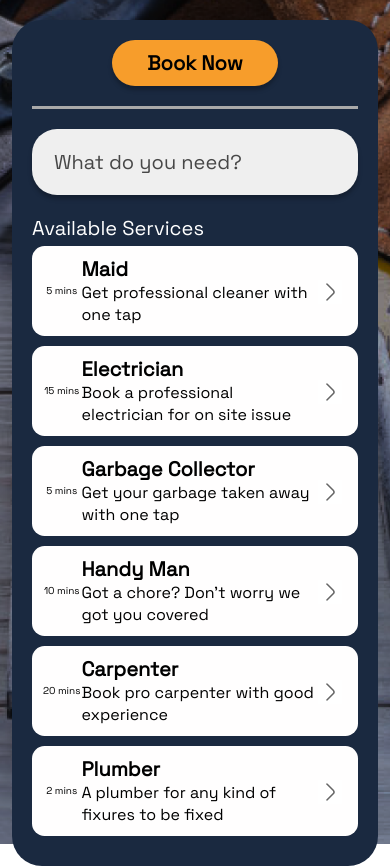
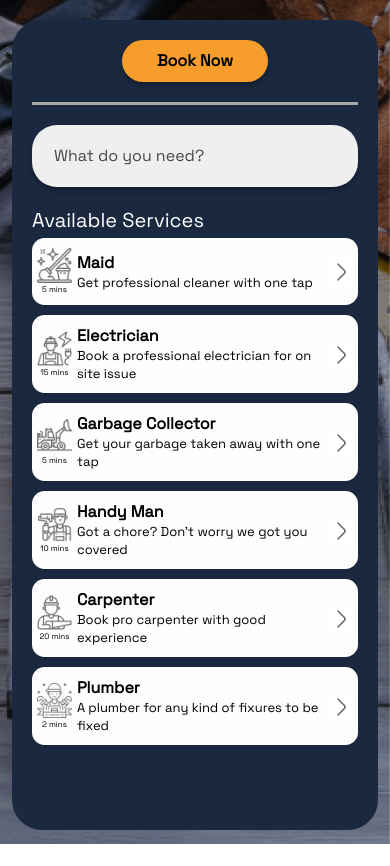
Before and after one commit to sakshgupta/Local_Seva, a React (Create React App) app in the folder client/: page / in a window 390 px wide. After the commit the page ends 844 px from the top, so only its background shows below. Built offline with nearby package versions, Linux system fonts and the light colour scheme.

Commit message:
more changes

```diff
--- a/client/src/Folders/AvailableServices/IndividualServices.jsx
+++ b/client/src/Folders/AvailableServices/IndividualServices.jsx
@@ -3,9 +3,12 @@ import rightArrow from "./images/arrowright.png";
 
 function IndividualServices(props) {
   return (
+    <a href="#">
       <div className="individual_services">
         <div className="individual_services_first">
-        <div className="individual_services_image">{props.serviceImage}</div>
+          <div className="individual_services_image">
+            <img src={props.serviceImage} alt={props.serviceImage} />
+          </div>
           <div className="individual_services_duration">
             {props.serviceTime} mins
           </div>
@@ -18,6 +21,7 @@ function IndividualServices(props) {
           <img src={rightArrow} alt="" />
         </div>
       </div>
+    </a>
   );
 }
 
--- a/client/src/Folders/AvailableServices/ServicePage.css
+++ b/client/src/Folders/AvailableServices/ServicePage.css
@@ -7,6 +7,7 @@
   height: 100vh;
   padding-top: 20px;
   padding-left: 20px;
+  /* padding-bottom: 30px; */
 }
 
 .services_provided_container {
@@ -16,6 +17,13 @@
   border-radius: 30px;
   width: 75%;
   padding: 30px 40px;
+  height: 96vh;
+  overflow-y: scroll;
+  /* overflow-y: hidden; */
+}
+
+.services_provided_container::-webkit-scrollbar {
+  display: none;
 }
 
 .services_provided_duration {
@@ -125,13 +133,19 @@
   color: #000000;
 }
 
+.individual_services_image,
+.individual_services_image img {
+  width: 40px;
+  height: 40px;
+}
+
 @media only screen and (max-width: 992px) {
   .services_provided_container {
     width: 90%;
     padding: 20px 20px;
   }
 }
-@media only screen and (max-width: 576px) {
+@media only screen and (max-width: 768px) {
   .services_provided_container {
     width: 100%;
   }
@@ -139,4 +153,56 @@
   .service_page_main {
     padding-left: 0px;
   }
+
+  .services_provided_duration button,
+  .services_search input,
+  .individual_services_name,
+  .services_search input::placeholder {
+    font-size: 18px;
+    line-height: 24px;
+  }
+
+  .individual_services_info {
+    font-size: 15px;
+    line-height: 21px;
+  }
+
+  @media only screen and (max-width: 768px) {
+    .services_provided_duration button,
+    .services_search input,
+    .individual_services_name,
+    .services_search input::placeholder {
+      font-size: 16px;
+      line-height: 22px;
+    }
+
+    .individual_services_info {
+      font-size: 13px;
+      line-height: 18px;
+    }
+
+    .individual_services_duration {
+      font-size: 8px;
+      line-height: 12px;
+    }
+
+    .individual_services_second {
+      flex: 0.98;
+      margin-left: 5px;
+    }
+    .individual_services_first {
+      flex: 0.1;
+    }
+
+    .individual_services {
+      padding-right: 5px;
+      padding-left: 5px;
+    }
+
+    .individual_services_image,
+    .individual_services_image img {
+      width: 35px;
+      height: 35px;
+    }
+  }
 }
--- a/client/src/Folders/AvailableServices/ServicePage.jsx
+++ b/client/src/Folders/AvailableServices/ServicePage.jsx
@@ -10,7 +10,7 @@ function ServicePage() {
         key={serviceDetails.id}
         serviceName={serviceDetails.serviceName}
         serviceInfo={serviceDetails.serviceInfo}
-        // serviceImage={serviceDetails.serviceImage}
+        serviceImage={serviceDetails.serviceImage}
         serviceTime={serviceDetails.serviceTime}
       />
     );
--- a/client/src/index.css
+++ b/client/src/index.css
@@ -3,3 +3,7 @@
 @import url("https://fonts.googleapis.com/css2?family=Space+Grotesk&display=swap");
 
 @import url("https://fonts.googleapis.com/css2?family=Syncopate:wght@700&display=swap");
+
+a {
+  text-decoration: none;
+}
```
Lines whose indentation alone changed are shown as unchanged.
